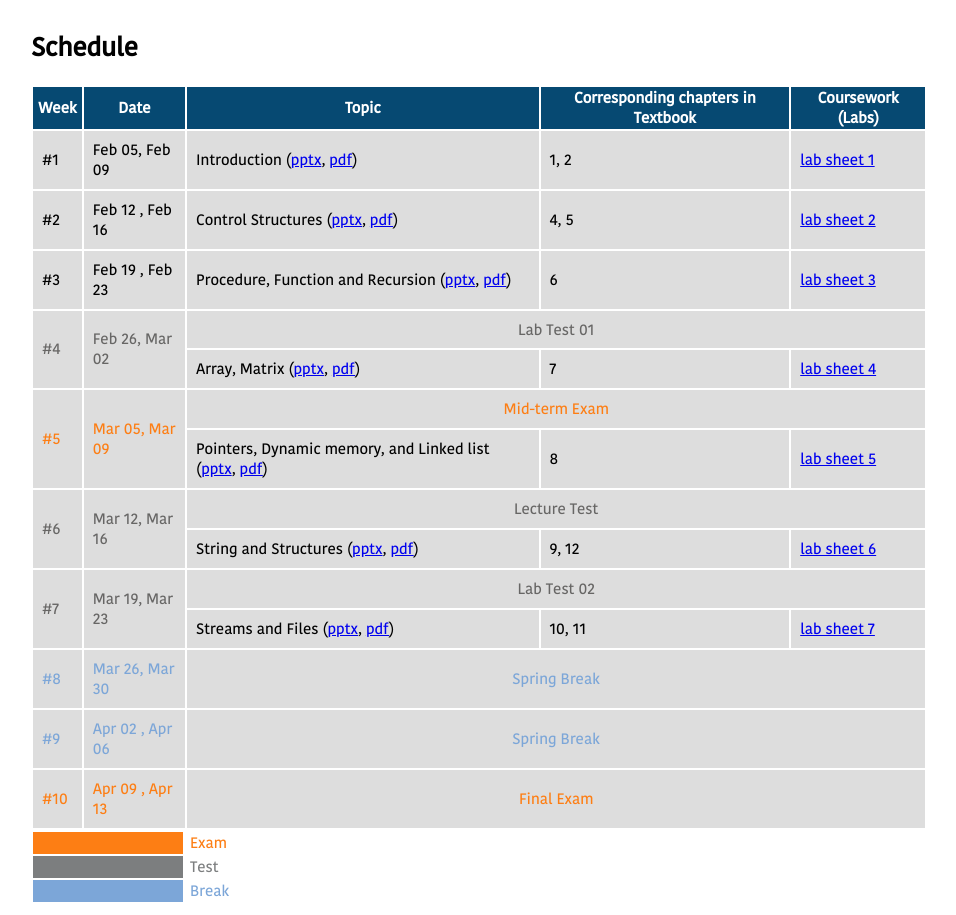
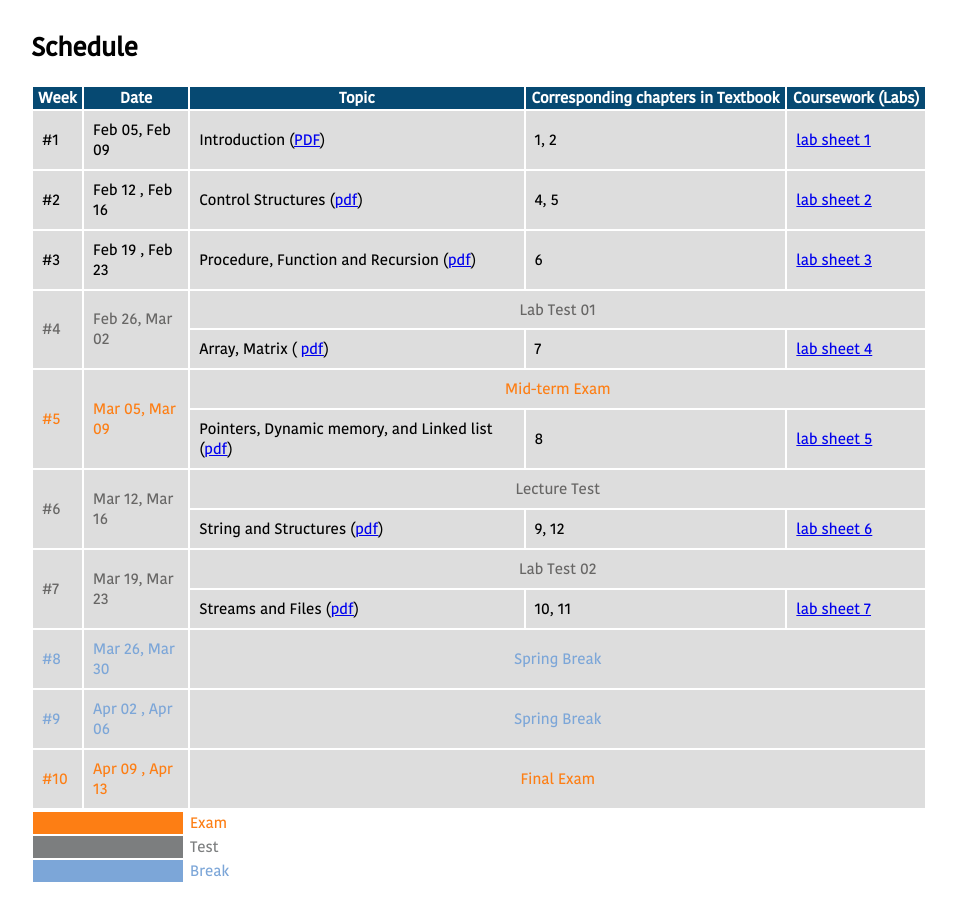
Before and after one commit to noureddinel/Introduction2Programming, a plain HTML site: page index.html in a window 1280 px wide. Shown: the part 1344-2259 px from the top of the page, without its empty margins (276-1232 px from the left). Drawn offline with nearby package versions, Linux system fonts and the light colour scheme.

Commit message:
Update index.html

```diff
--- a/index.html
+++ b/index.html
@@ -186,7 +186,7 @@
                         <div>Feb 05, Feb 09 </div>
                     </td>
                     <td>
-                        <div>Introduction (<a href="https://docs.google.com/presentation/d/1hSfTYzqpSkiaTDEWh-R16NBp5tEm2brY/edit#slide=id.p3">pptx</a>, <a href="#" download">pdf</a>)</div>
+                        <div>Introduction (<a href="https://drive.google.com/file/d/1yo_E7OIydt6_0TUKiUyJBjpjJTTfQp4O/view?usp=share_link">PDF</a>)</div>
                     </td>
                     <td>1, 2</td>
 
@@ -201,7 +201,7 @@
                         <div>Feb 12 ,  Feb 16 </div>
                     </td>
                     <td>
-                        <div>Control Structures (<a href="#" download">pptx</a>, <a href="#" download">pdf</a>)</div>
+                        <div>Control Structures (<a href="#" download">pdf</a>)</div>
                     </td>
                     <td>4, 5</td>
                     <td>
@@ -215,7 +215,7 @@
                         <div>Feb 19 , Feb 23 </div>
                     </td>
                     <td>
-                        <div>Procedure, Function and Recursion (<a href="#" download">pptx</a>, <a href="#" download">pdf</a>)</div>
+                        <div>Procedure, Function and Recursion (<a href="#" download">pdf</a>)</div>
                     </td>
                     <td>	6</td>
                     <td>
@@ -231,7 +231,7 @@
                 <tr class="active-row">
 
                     <td>
-                        <div>Array, Matrix (<a href="#" download">pptx</a>, <a href="#" download">pdf</a>)</div>
+                        <div>Array, Matrix ( <a href="#" download">pdf</a>)</div>
                     </td>
                     <td>7</td>
                     <td>
@@ -247,7 +247,7 @@
                 <tr>
 
                     <td>
-                        <div>Pointers, Dynamic memory, and Linked list (<a href="#" download">pptx</a>, <a href="#" download">pdf</a>)</div>
+                        <div>Pointers, Dynamic memory, and Linked list (<a href="#" download">pdf</a>)</div>
                     </td>
                     <td>8</td>
                     <td>
@@ -261,7 +261,7 @@
                 </tr>
                 <tr class="active-row">
                     <td>
-                        <div>String and Structures (<a href="#" download">pptx</a>, <a href="#" download">pdf</a>)</div>
+                        <div>String and Structures (<a href="#" download">pdf</a>)</div>
                     </td>
                     <td>9, 12</td>
                     <td>
@@ -275,7 +275,7 @@
                 </tr>
                 <tr>
                     <td>
-                        <div>Streams and Files (<a href="#" download">pptx</a>, <a href="#" download">pdf</a>)</div>
+                        <div>Streams and Files (<a href="#" download">pdf</a>)</div>
                     </td>
                     <td>10, 11</td>
                     <td>
```
